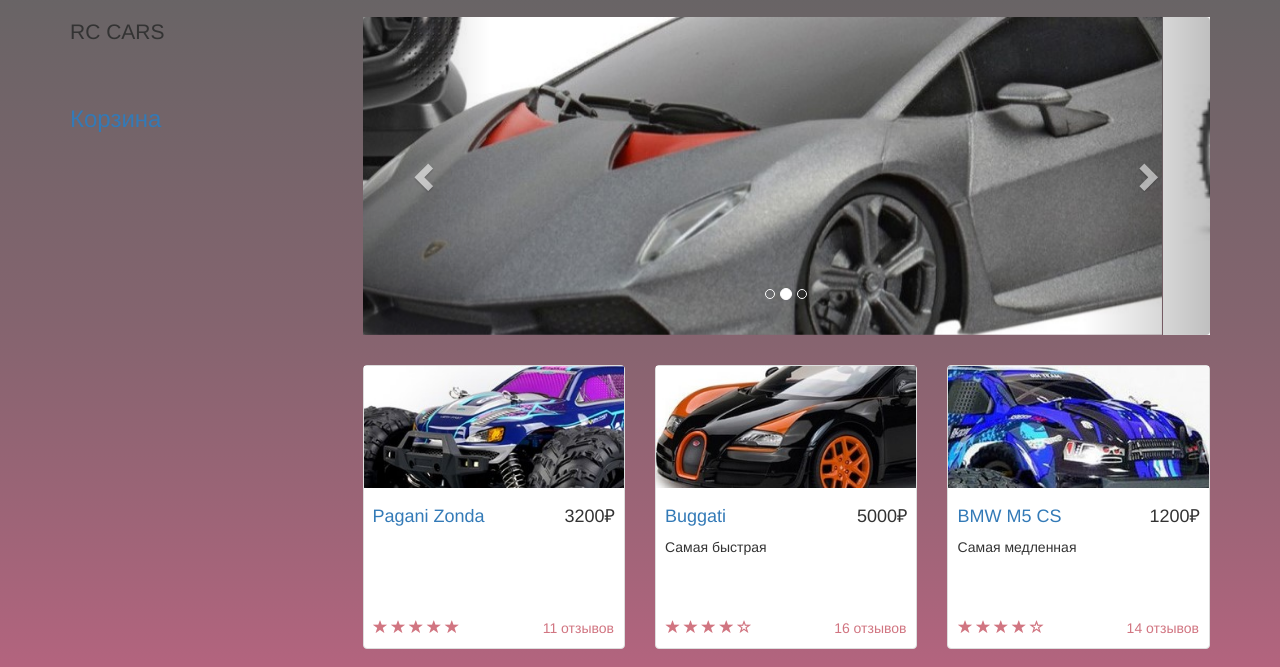
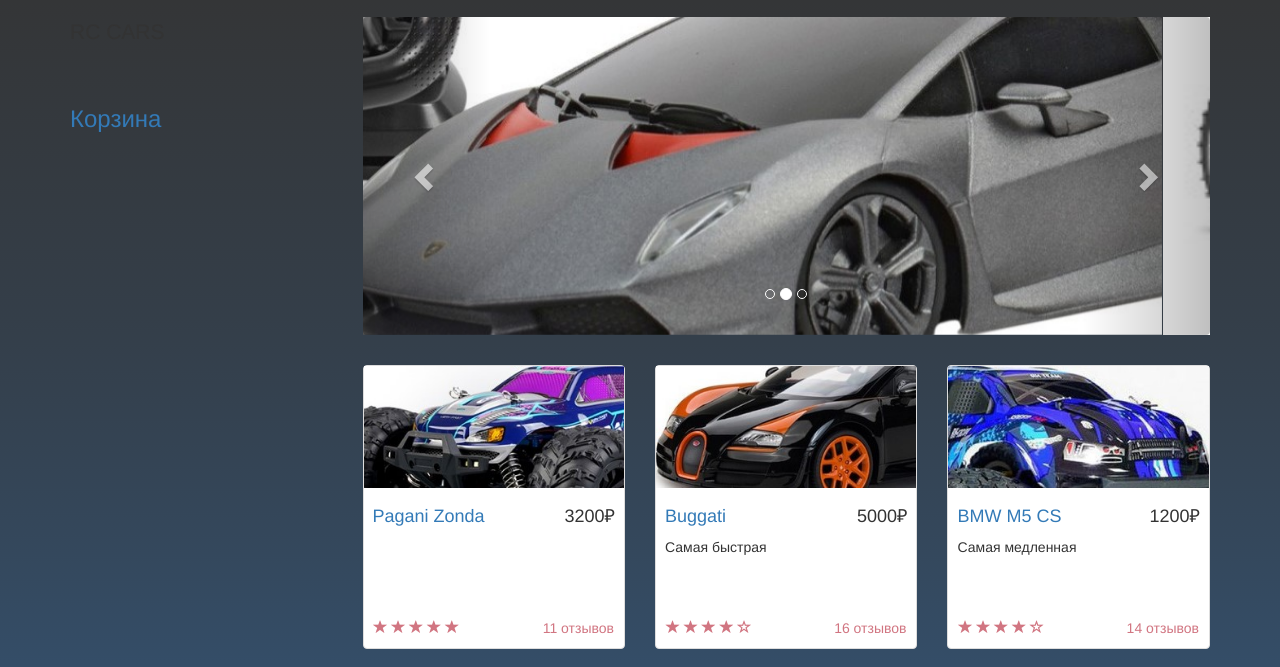
Before and after one commit to timurdilek/dilek, a plain HTML site: page index.html in a window 1280 px wide. Shown: the part 53-720 px from the top of the page. Drawn offline with Linux system fonts and the light colour scheme.

Commit message:
Update style.css

```diff
--- a/css/style.css
+++ b/css/style.css
@@ -1,6 +1,6 @@
 body {
     padding-top: 70px; /* Required padding for .navbar-fixed-top. Remove if using .navbar-static-top. Change if height of navigation changes. */
-    background: linear-gradient( rgb(100, 100, 100),60%, rgb(250,100,150));
+    background: linear-gradient( rgb(52, 52, 52),60%, rgb(52,100,150));
     background-repeat: no-repeat;
     height: auto;
 }
```
